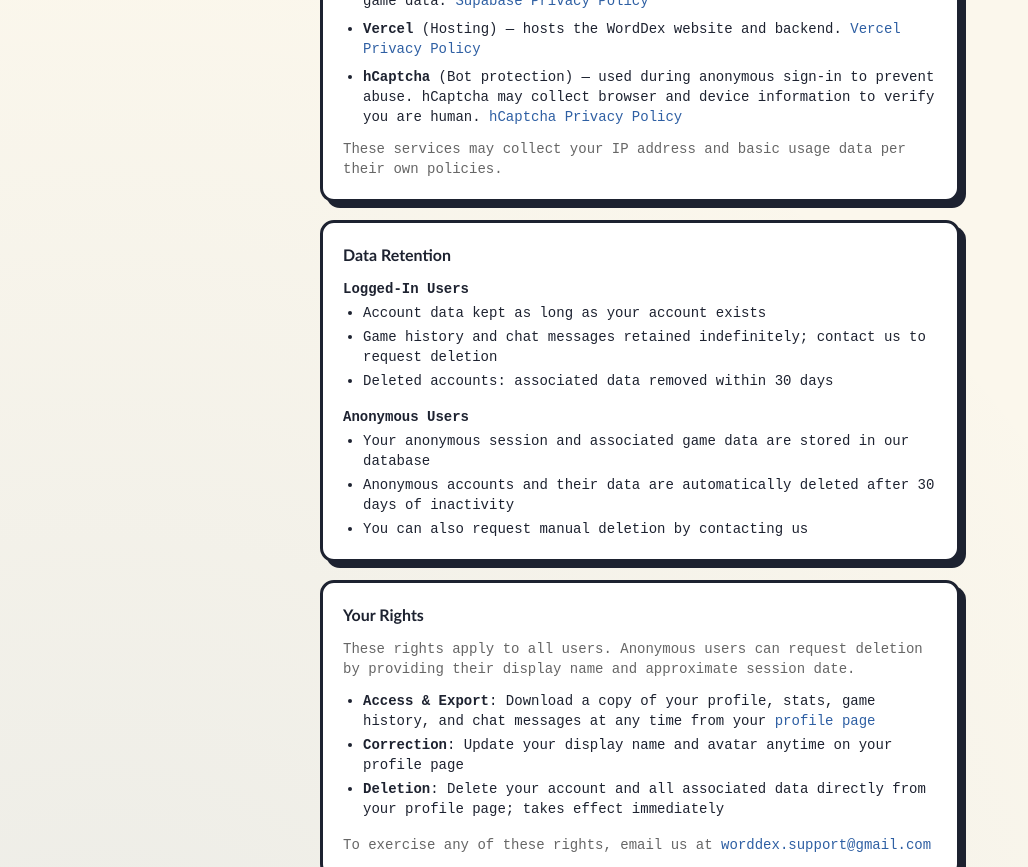
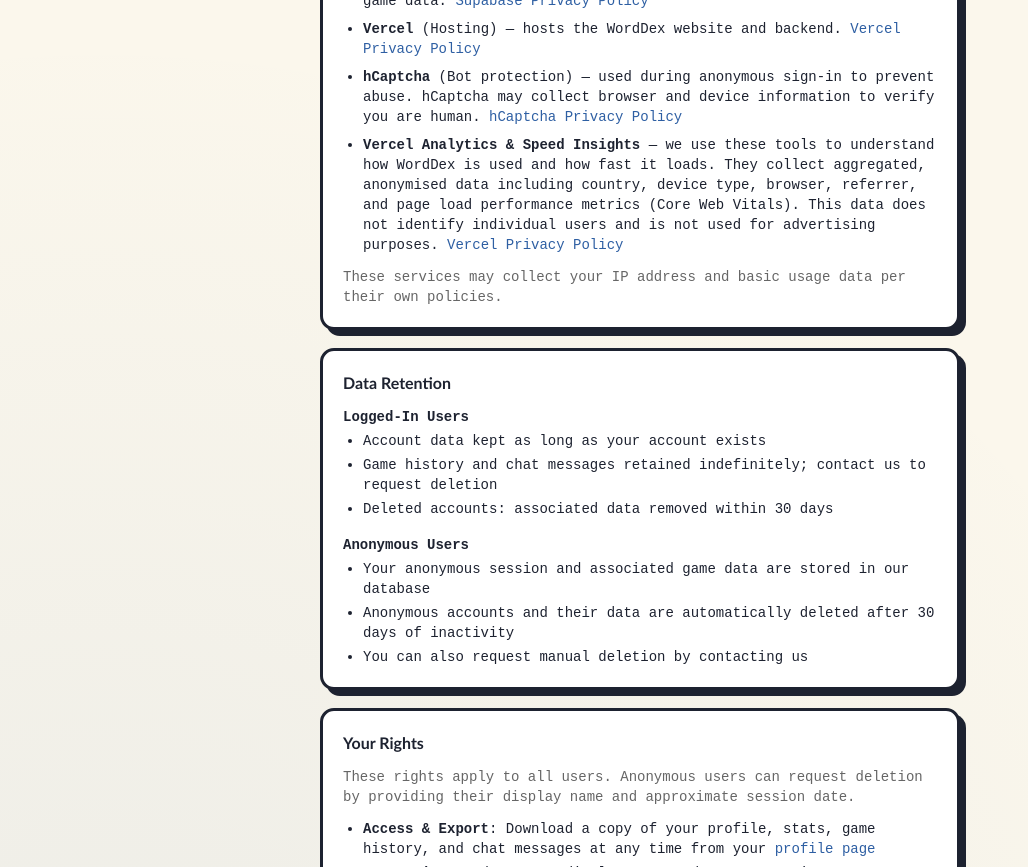
Before and after one commit to jameswolff96/worddex, a Next.js app: page /privacy in a window 1280 px wide. Shown: the part 1580-2447 px from the top of the page, without its empty margins (0-1028 px from the left). Built offline with nearby package versions, Linux system fonts and the light colour scheme.

Commit message:
Update privacy policy

```diff
--- a/src/app/privacy/page.tsx
+++ b/src/app/privacy/page.tsx
@@ -109,6 +109,15 @@
               hCaptcha Privacy Policy
             </a>
           </li>
+          <li>
+            <strong>Vercel Analytics &amp; Speed Insights</strong> — we use these tools to understand how WordDex is used
+            and how fast it loads. They collect aggregated, anonymised data including country, device type, browser,
+            referrer, and page load performance metrics (Core Web Vitals). This data does not identify individual users
+            and is not used for advertising purposes.{" "}
+            <a href="https://vercel.com/legal/privacy-policy" target="_blank" rel="noopener noreferrer" style={{ color: "var(--pc-blue)" }}>
+              Vercel Privacy Policy
+            </a>
+          </li>
         </ul>
         <p className="text-sm mt-3" style={{ color: "var(--pc-muted)" }}>
           These services may collect your IP address and basic usage data per their own policies.
```
